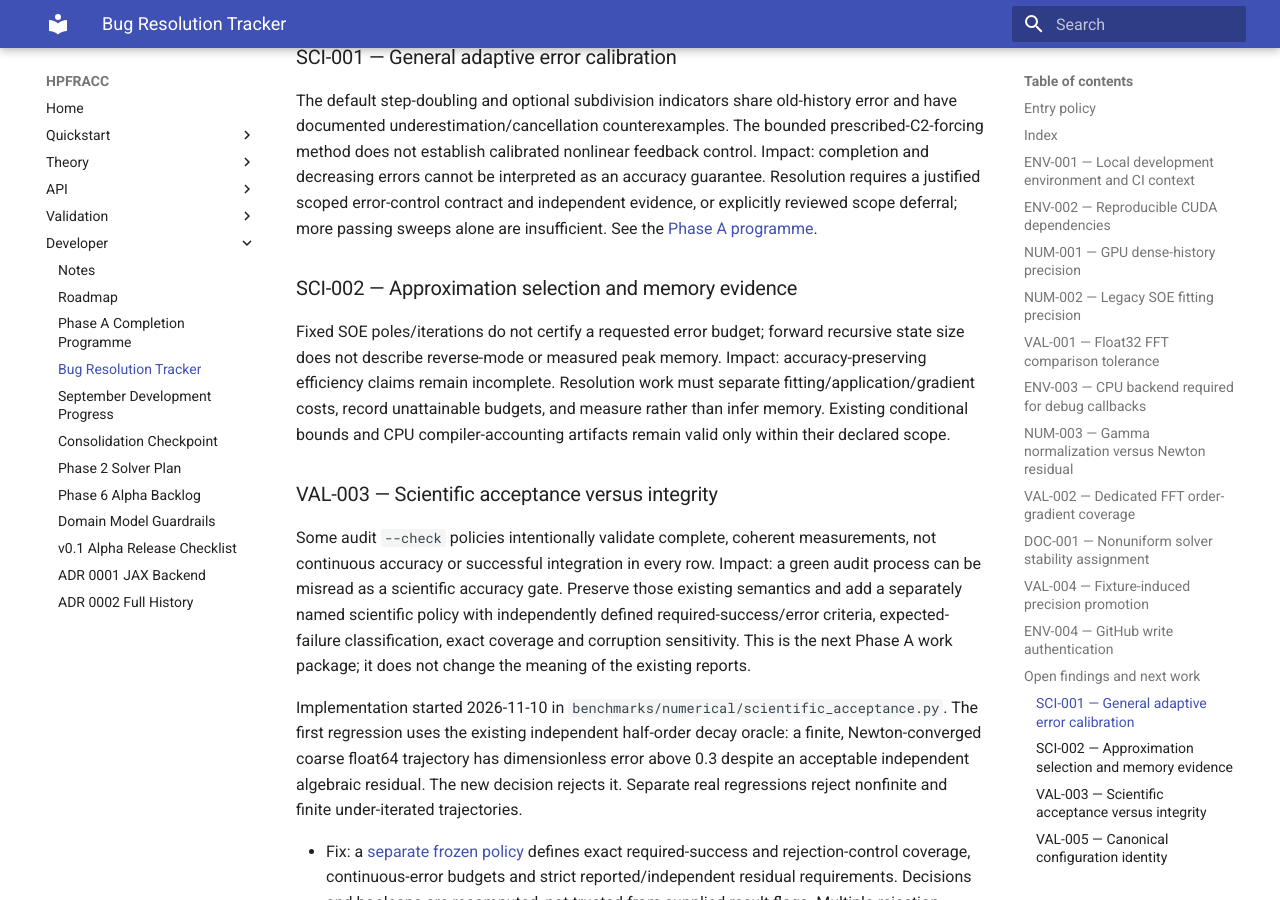
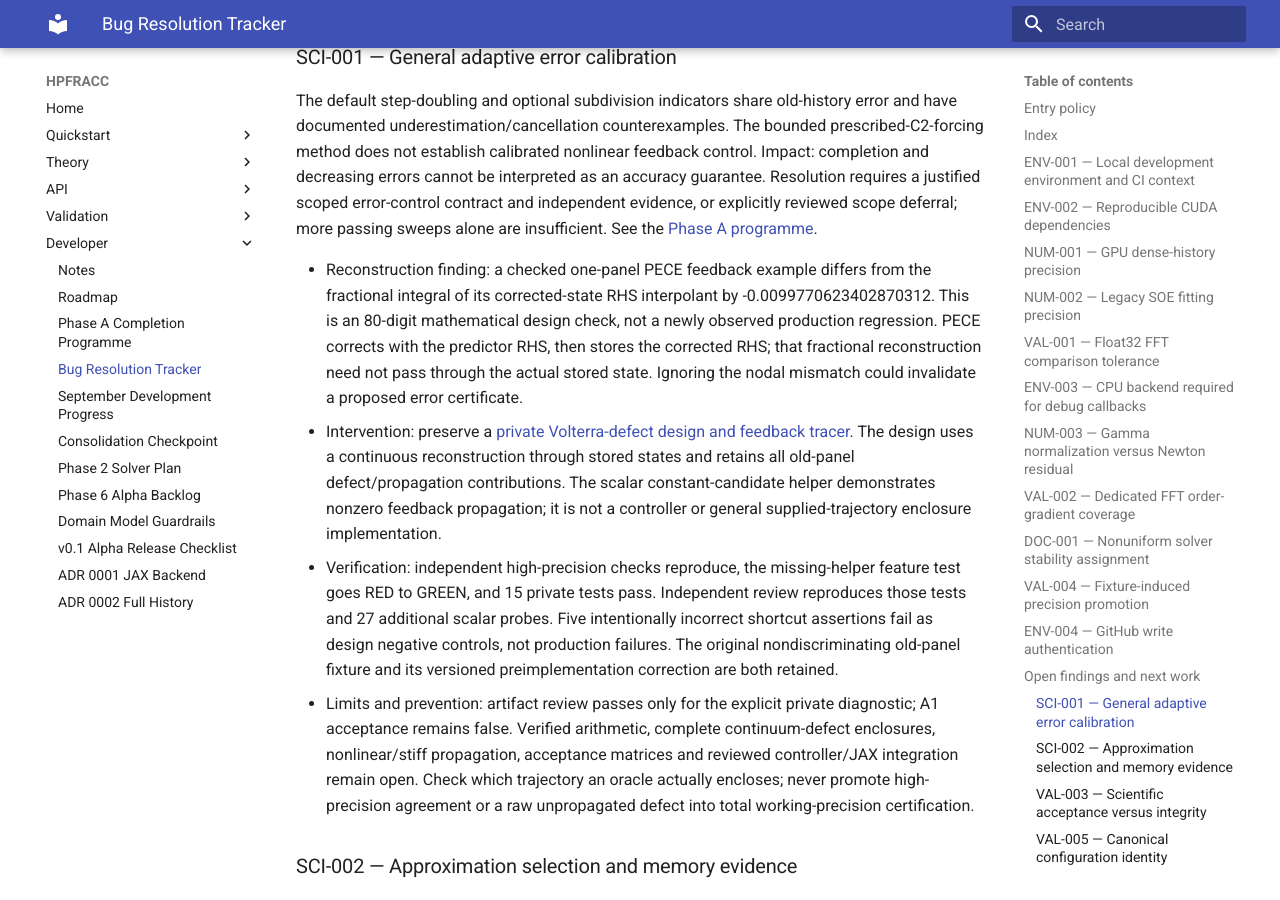
Before and after one commit to dave2k77/hpfracc, an MkDocs documentation site: the page built from docs/developer/bug-resolution-tracker.md, in a window 1280 px wide and 900 px high, scrolled down 8960 px. Built offline with MkDocs 1.6.1 and Material for MkDocs 9.7.7, drawn with Linux system fonts in a browser that asks for light colours.

Commit message:
docs(validation): preserve conditional feedback-control investigation
Archive checked Volterra-defect design and a private constant-candidate feedback diagnostic. Preserve initial negative A1 acceptance review and separate artifact-only clearance; no controller, total numerical certificate, scope deferral or phase closure is claimed.

```diff
--- a/docs/developer/bug-resolution-tracker.md
+++ b/docs/developer/bug-resolution-tracker.md
@@ -301,6 +301,31 @@ feedback control. Impact: completion and decreasing errors cannot be interpreted
 as an accuracy guarantee. Resolution requires a justified scoped error-control
 contract and independent evidence, or explicitly reviewed scope deferral; more
 passing sweeps alone are insufficient. See the [Phase A programme](phase-a-completion.md).
+
+- Reconstruction finding: a checked one-panel PECE feedback example differs from
+  the fractional integral of its corrected-state RHS interpolant by
+  -0.0099770623402870312. This is an 80-digit mathematical design check, not a
+  newly observed production regression. PECE corrects with the predictor RHS,
+  then stores the corrected RHS; that fractional reconstruction need not pass
+  through the actual stored state. Ignoring the nodal mismatch could invalidate
+  a proposed error certificate.
+- Intervention: preserve a [private Volterra-defect design and feedback tracer](../validation/audits/a1-defect-design-2026-11-11/README.md).
+  The design uses a continuous reconstruction through stored states and retains
+  all old-panel defect/propagation contributions. The scalar constant-candidate
+  helper demonstrates nonzero feedback propagation; it is not a controller or
+  general supplied-trajectory enclosure implementation.
+- Verification: independent high-precision checks reproduce, the missing-helper
+  feature test goes RED to GREEN, and 15 private tests pass. Independent review
+  reproduces those tests and 27 additional scalar probes. Five intentionally
+  incorrect shortcut assertions fail as design negative controls, not production
+  failures. The original nondiscriminating old-panel fixture and its versioned
+  preimplementation correction are both retained.
+- Limits and prevention: artifact review passes only for the explicit private
+  diagnostic; A1 acceptance remains false. Verified arithmetic, complete
+  continuum-defect enclosures, nonlinear/stiff propagation, acceptance matrices
+  and reviewed controller/JAX integration remain open. Check which trajectory
+  an oracle actually encloses; never promote high-precision agreement or a raw
+  unpropagated defect into total working-precision certification.
 
 ### SCI-002 — Approximation selection and memory evidence
 
```
Also changed, not shown: docs/developer/phase-a-completion.md (+8 -0 lines), docs/validation/audits/a1-defect-design-2026-11-11/README.md (added, +76 -0 lines), docs/validation/audits/a1-defect-design-2026-11-11/feature-red-source-as-authored.py.txt (added, +22 -0 lines), docs/validation/audits/a1-defect-design-2026-11-11/initial-review.json (added, +59 -0 lines), docs/validation/audits/a1-defect-design-2026-11-11/scope-review.json (added, +13 -0 lines), 3 other files.
